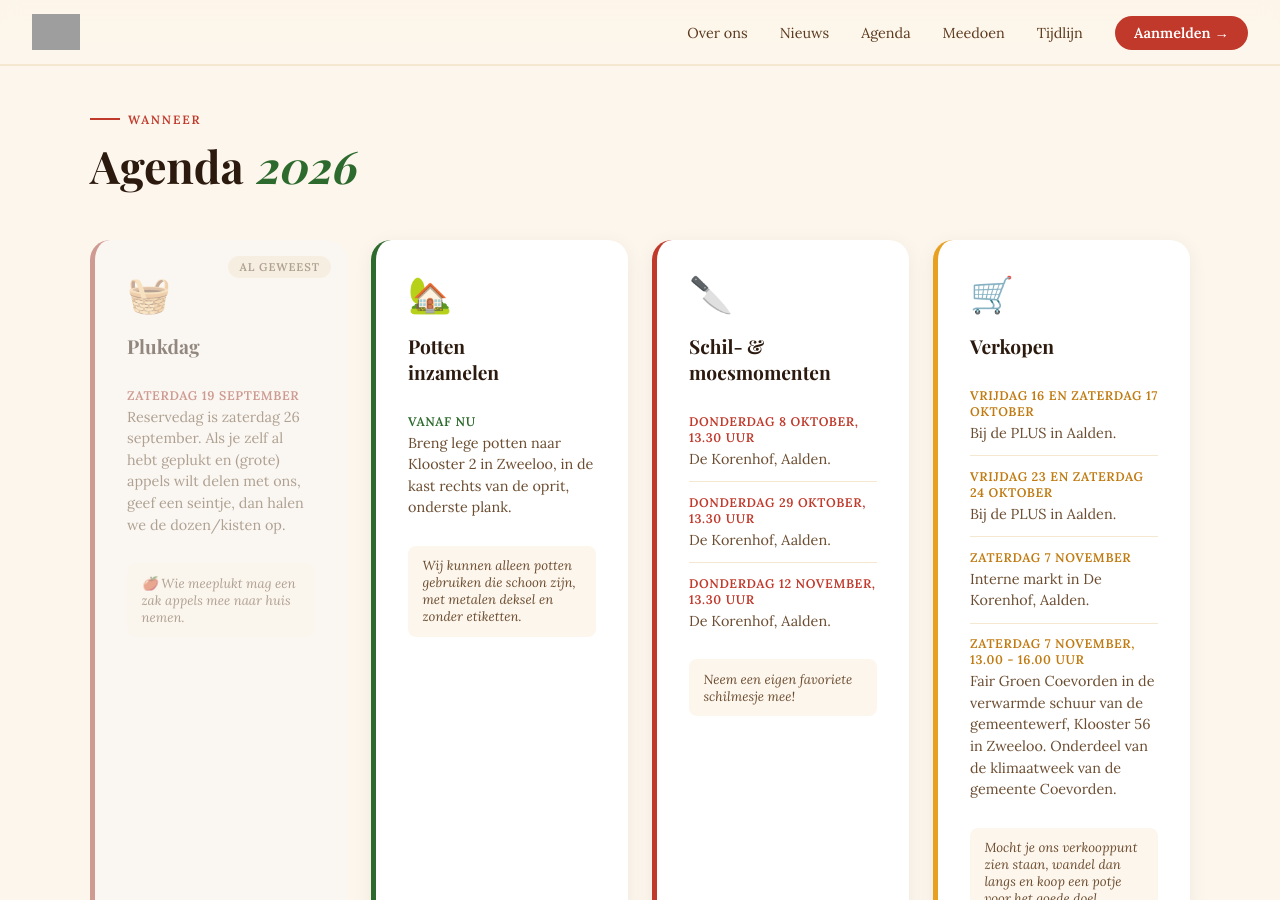
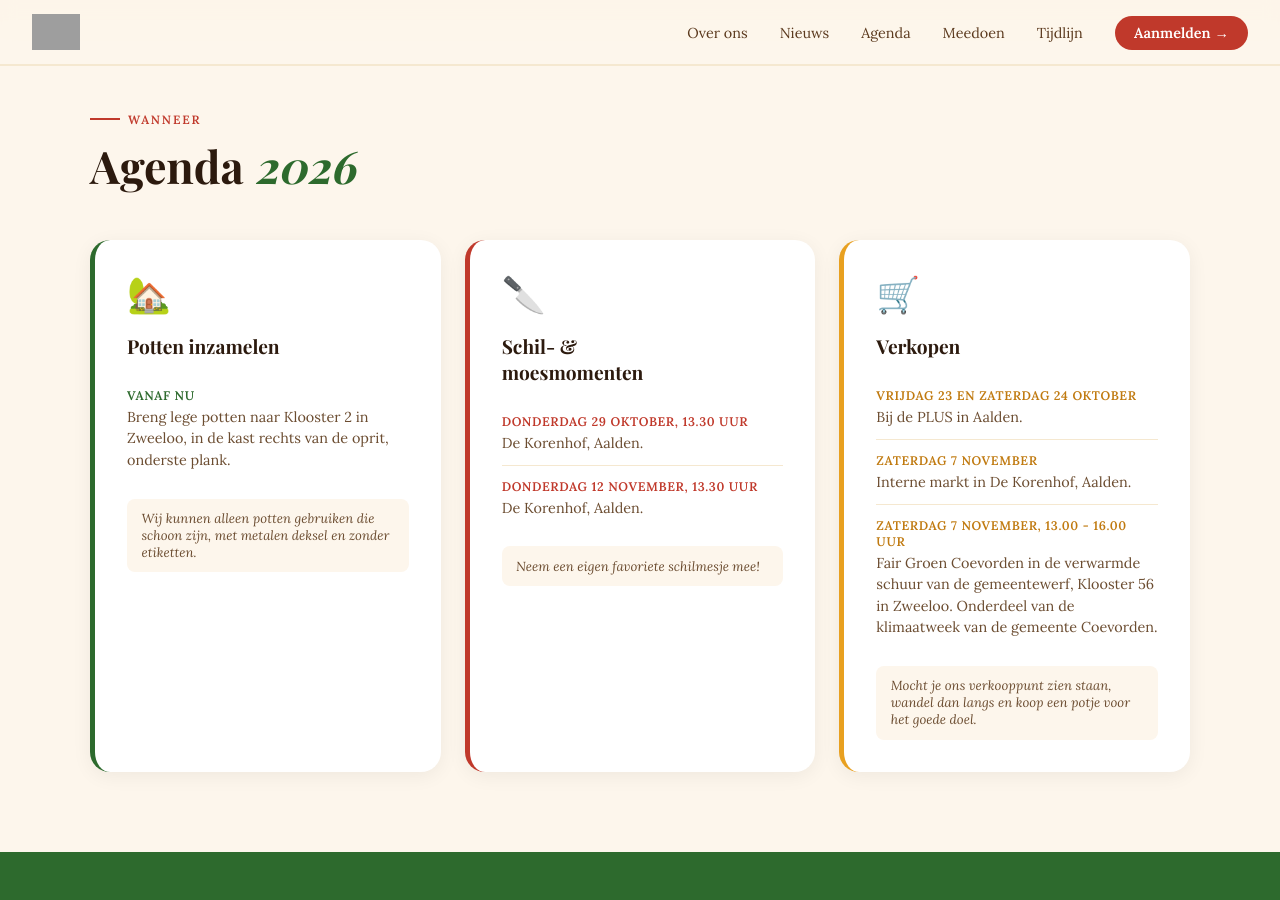
Before and after one commit to PlukenDeel/Pluk-en-Deel-2, a Jekyll site: the page built from index.html, in a window 1280 px wide and 900 px high, scrolled down 3384 px. Built offline with Jekyll 4.4.1, drawn with Linux system fonts in a browser that asks for light colours; some web fonts are replaced; grey boxes are pictures that could not be loaded.

Commit message:
Agenda: verlopen data verwijderd
Co-Authored-By: Claude Sonnet 5.5 <noreply@anthropic.com>
Claude-Session: https://claude.ai/code/session_01NxZqyCjYDnsCsRqWsUSsne

```diff
--- a/_data/agenda.yml
+++ b/_data/agenda.yml
@@ -1,12 +1,4 @@
 items:
-  - titel: Plukdag
-    emoji: 🧺
-    kleur: rood
-    datums:
-      - datum: zaterdag 19 september
-        iso: '2026-09-19'
-        detail: Reservedag is zaterdag 26 september. Als je zelf al hebt geplukt en (grote) appels wilt delen met ons, geef een seintje, dan halen we de dozen/kisten op.
-    tip: "🍎 Wie meeplukt mag een zak appels mee naar huis nemen."
   - titel: Potten inzamelen
     emoji: 🏡
     kleur: groen
@@ -19,9 +11,6 @@ items:
     emoji: 🔪
     kleur: rood
     datums:
-      - datum: donderdag 8 oktober, 13.30 uur
-        iso: '2026-10-08'
-        detail: De Korenhof, Aalden.
       - datum: donderdag 29 oktober, 13.30 uur
         iso: '2026-10-29'
         detail: De Korenhof, Aalden.
@@ -33,9 +22,6 @@ items:
     emoji: 🛒
     kleur: geel
     datums:
-      - datum: vrijdag 16 en zaterdag 17 oktober
-        iso: '2026-10-16'
-        detail: Bij de PLUS in Aalden.
       - datum: vrijdag 23 en zaterdag 24 oktober
         iso: '2026-10-23'
         detail: Bij de PLUS in Aalden.
```
